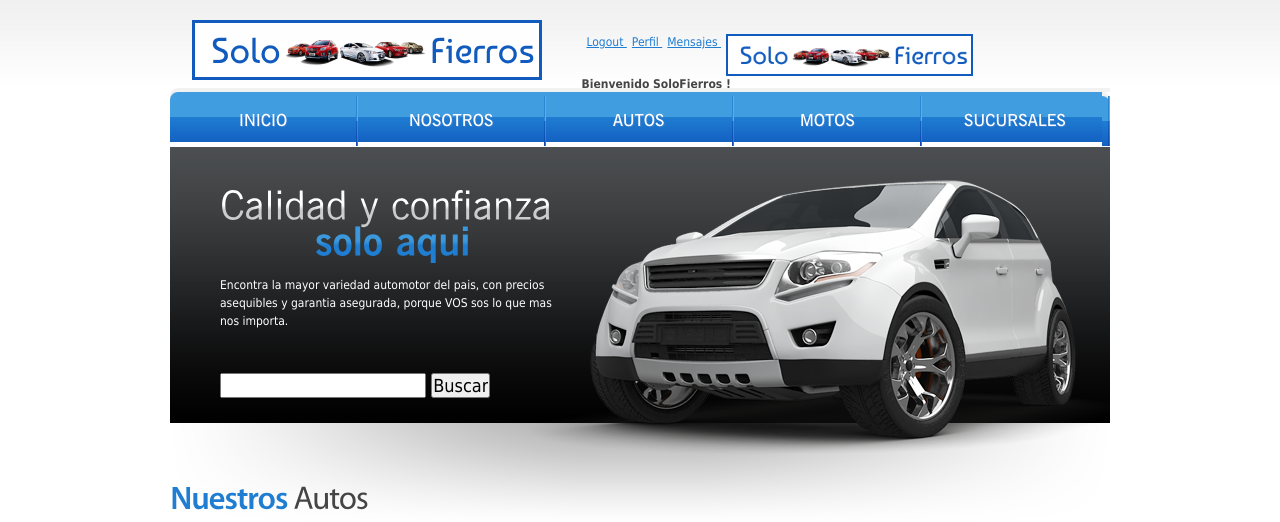
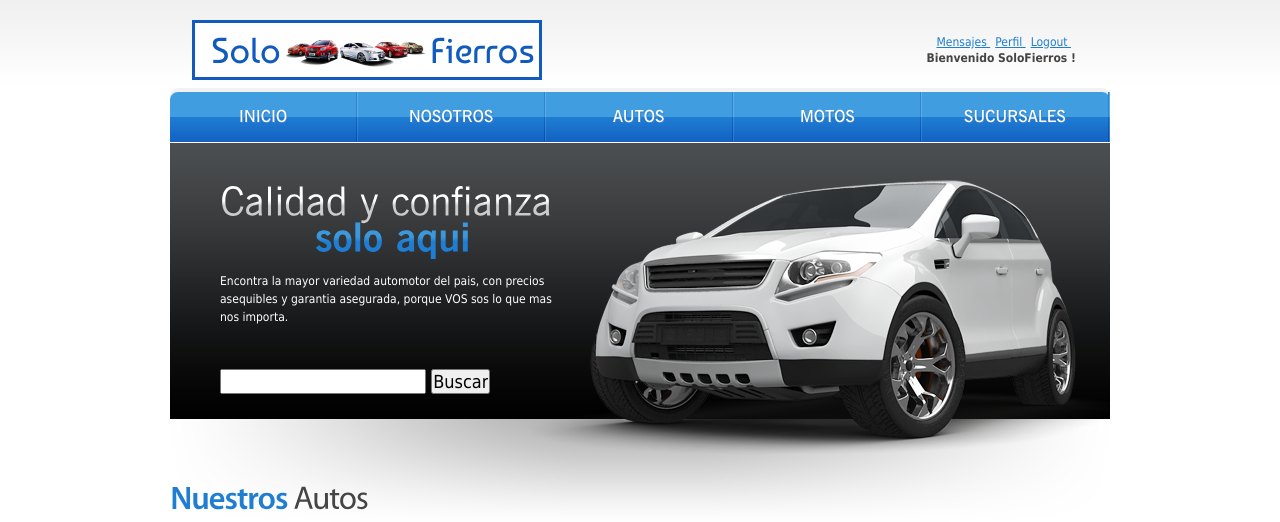
Before and after one commit to mjParedes/ProyFinalPython-CoderHouse, a Django app: page /autos/ in a window 1280 px wide. Shown: the top 522 px of the page. Run offline with Django 4.2, Linux system fonts and the light colour scheme; a user stored in the database is signed in; data comes from the database, SQL or seed files in the repository; both versions use the stored data as it was after the commit.

Commit message:
Actualizacion 0.6.3

```diff
--- a/SoloFierros/MainApp/templates/MainApp/autos.html
+++ b/SoloFierros/MainApp/templates/MainApp/autos.html
@@ -1,5 +1,7 @@
 {% extends "MainApp/index.html" %}
 {% load static %}
+
+
 
 
 {% block contenido %}
--- a/SoloFierros/MainApp/templates/MainApp/index.html
+++ b/SoloFierros/MainApp/templates/MainApp/index.html
@@ -39,18 +39,14 @@
               {% if request.user.is_authenticated %}
 
             <li>
+              <a class="btn btn-primary" href="#" style="margin: 0 5px 0 10px;"> Mensajes </a>
+              <a class="btn btn-primary" href="{% url 'auth-editar'  %}"> Perfil </a>
+
               <a class="btn btn-primary" href="{% url 'auth-logout'  %}" style="margin: 0 5px;"> Logout </a>
-              <a class="btn btn-primary" href="{% url 'auth-editar'  %}"> Perfil </a>
-              <a class="btn btn-primary" href="#" style="margin: 0 5px;"> Mensajes </a>
+              <img src="{{imagen_url}}" style="height: 40px;">
 
-              <img src="{% static 'MainApp/images/logo-page.png' %}" style="max-width: 50%; height: 50%;" >
-<!--<<<<<<< HEAD -->
-              <!-- <img height="40px" src="{{imagen_url}}" alt=""> -->
-        <!--      <p> Bienvenido {{request.user.username}} !</p>  -->
+              <h5 style="font-size: 12px;"> Bienvenido {{request.user.username}} !</h5>
 
- <!--=======-->
-              <h5 style="font-size: 12px;"> Bienvenido {{request.user.username}} !</h5>
-<!-- >>>>>>> a2b226bf9fad204fa58485241b254eeb97288e50-->
               {% else %}
               <a class="btn btn-primary" href="{% url 'auth-login'  %}"> Login</a>
             </li>
--- a/SoloFierros/MainApp/views.py
+++ b/SoloFierros/MainApp/views.py
@@ -11,14 +11,13 @@
 # Create your views here.
 
 def vista_inicio(request):
-    # if request.user.is_authenticated:
-    #     imagen_model = Avatar.objects.filter(user= request.user.id).order_by("-id")[0]
-    #     imagen_url = imagen_model.imagen.url
-    # else:
-    #     imagen_url = ""
-    # return render(request, "MainApp/index.html", {"imagen_url": imagen_url})
+     if request.user.is_authenticated:
+         imagen_model = Avatar.objects.filter(usuario= request.user.id)[0]
+         imagen_url = imagen_model.imagen.url
+     else:
+         imagen_url = ""
+     return render(request, "MainApp/index.html", {"imagen_url": imagen_url})
 
-    return render(request, "MainApp/index.html")
 
 #<<<<<<< HEAD
 
--- a/SoloFierros/SoloFierros/urls.py
+++ b/SoloFierros/SoloFierros/urls.py
@@ -29,4 +29,4 @@
 
 
 # Agregar las URLS de archivos estaticos
-#urlpatterns += static(settings.MEDIA_URL, document_root=settings.MEDIA_ROOT)
+urlpatterns += static(settings.MEDIA_URL, document_root=settings.MEDIA_ROOT)
```
Also changed, not shown: README.md, SoloFierros/db.sqlite3, 1 other file.
